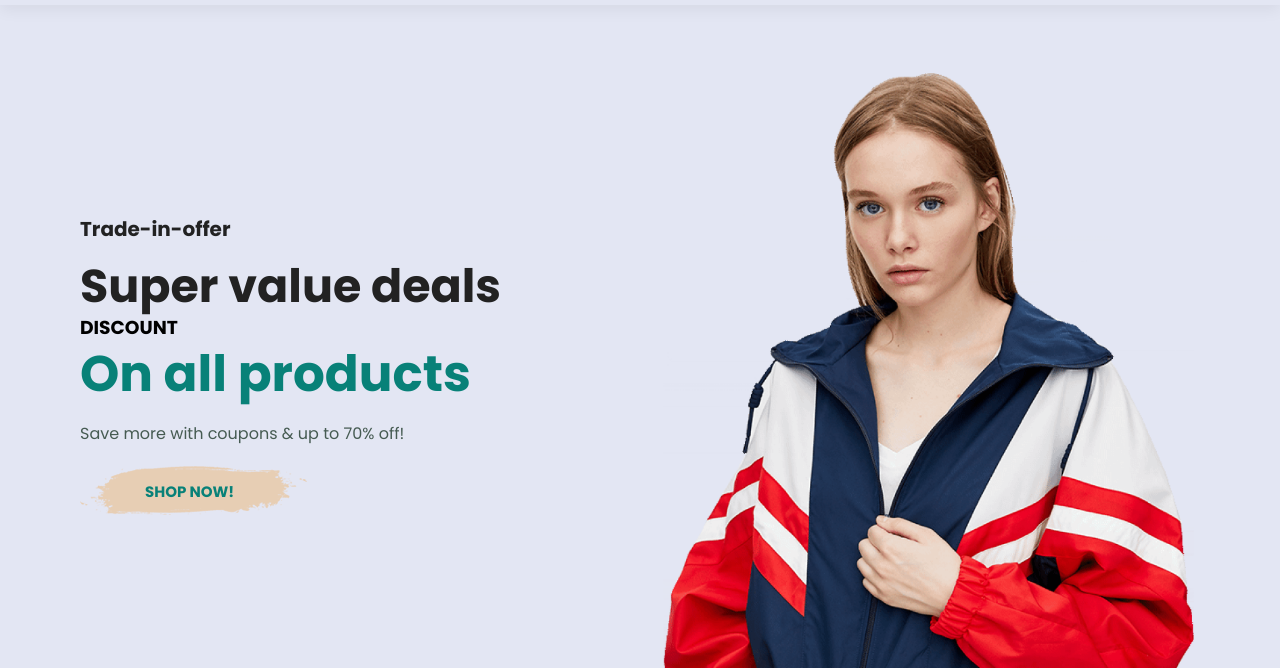
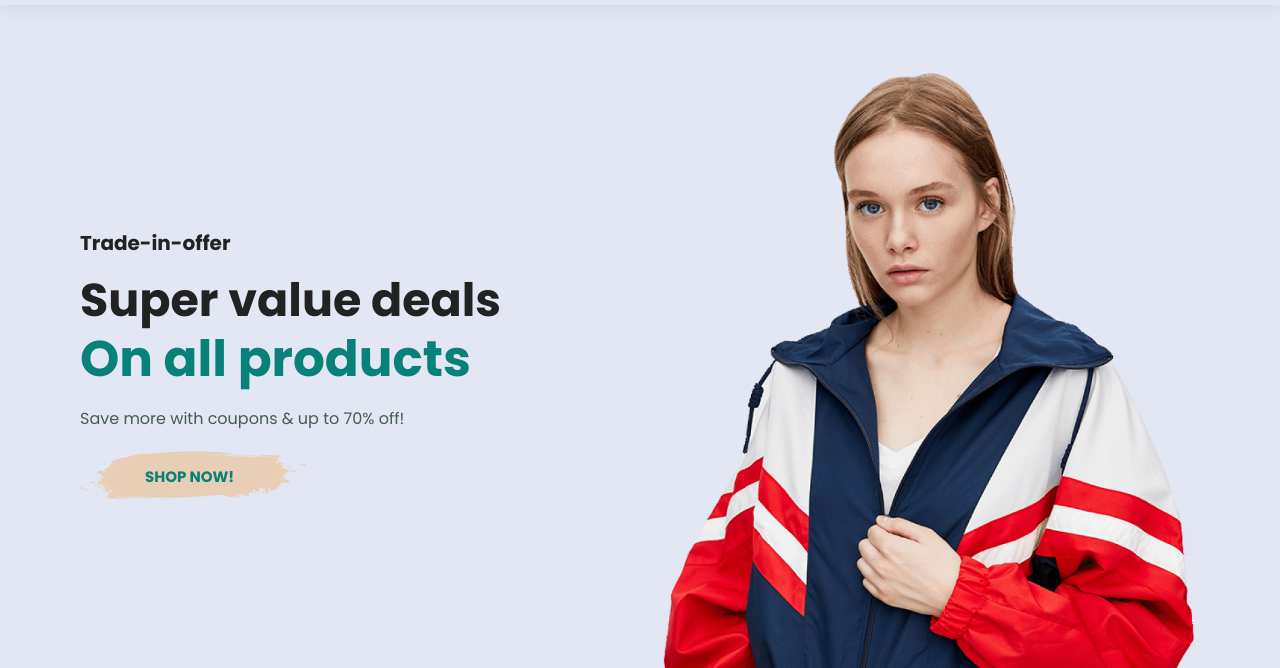
Before and after one commit to andrsginting/project-3, a plain HTML site: page index.html in a window 1280 px wide. Shown: the part 132-800 px from the top of the page. Drawn offline with Linux system fonts and the light colour scheme.

Commit message:
delete line discount

```diff
--- a/index.html
+++ b/index.html
@@ -36,7 +36,6 @@
     <section id="hero">
         <h4>Trade-in-offer</h4>
         <h2>Super value deals</h2>
-        <h3>DISCOUNT</h3>
         <h1>On all products</h1>
         <p>Save more with coupons & up to 70% off!</p>
         <button>SHOP NOW!</button>
```
